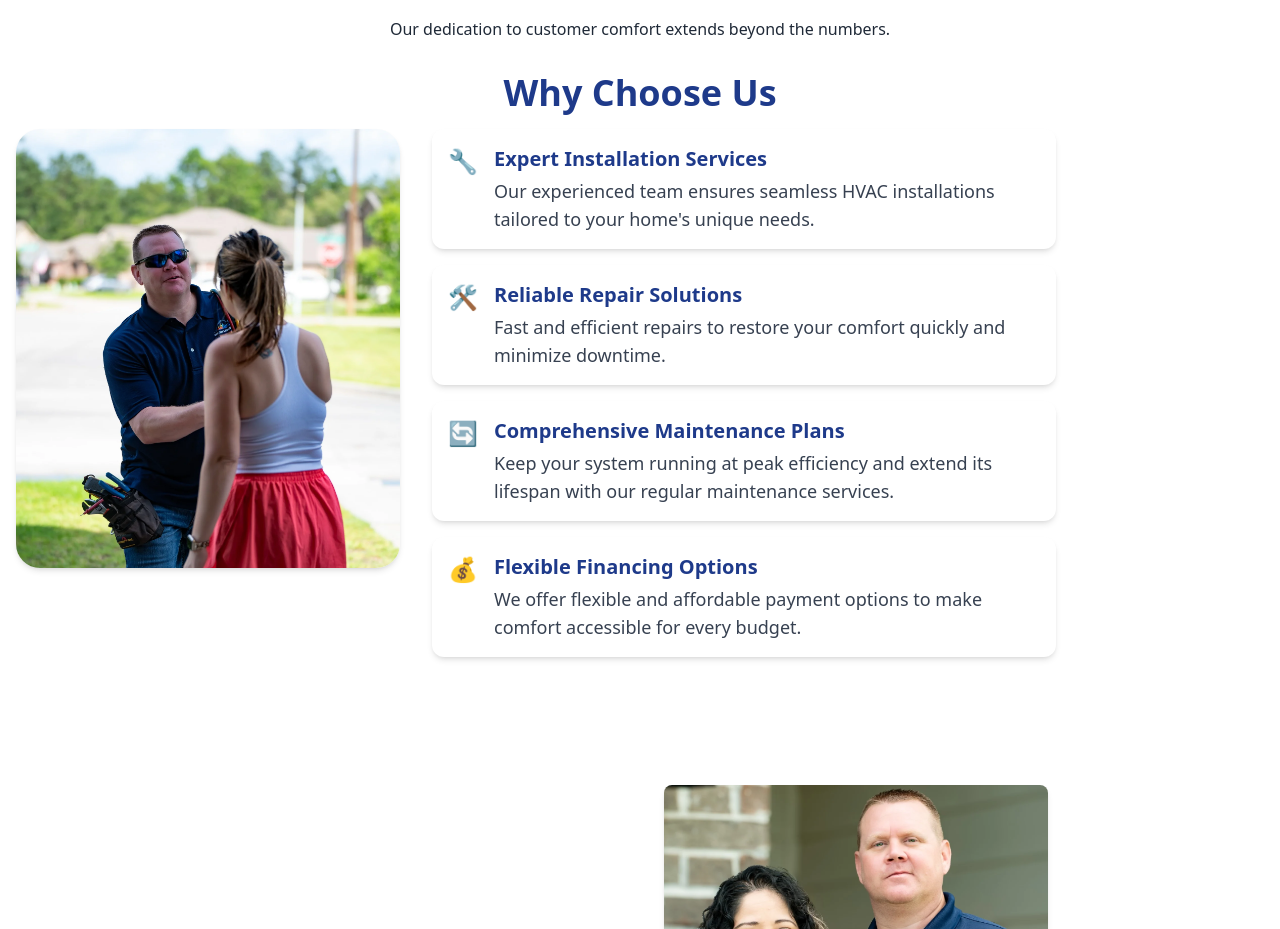
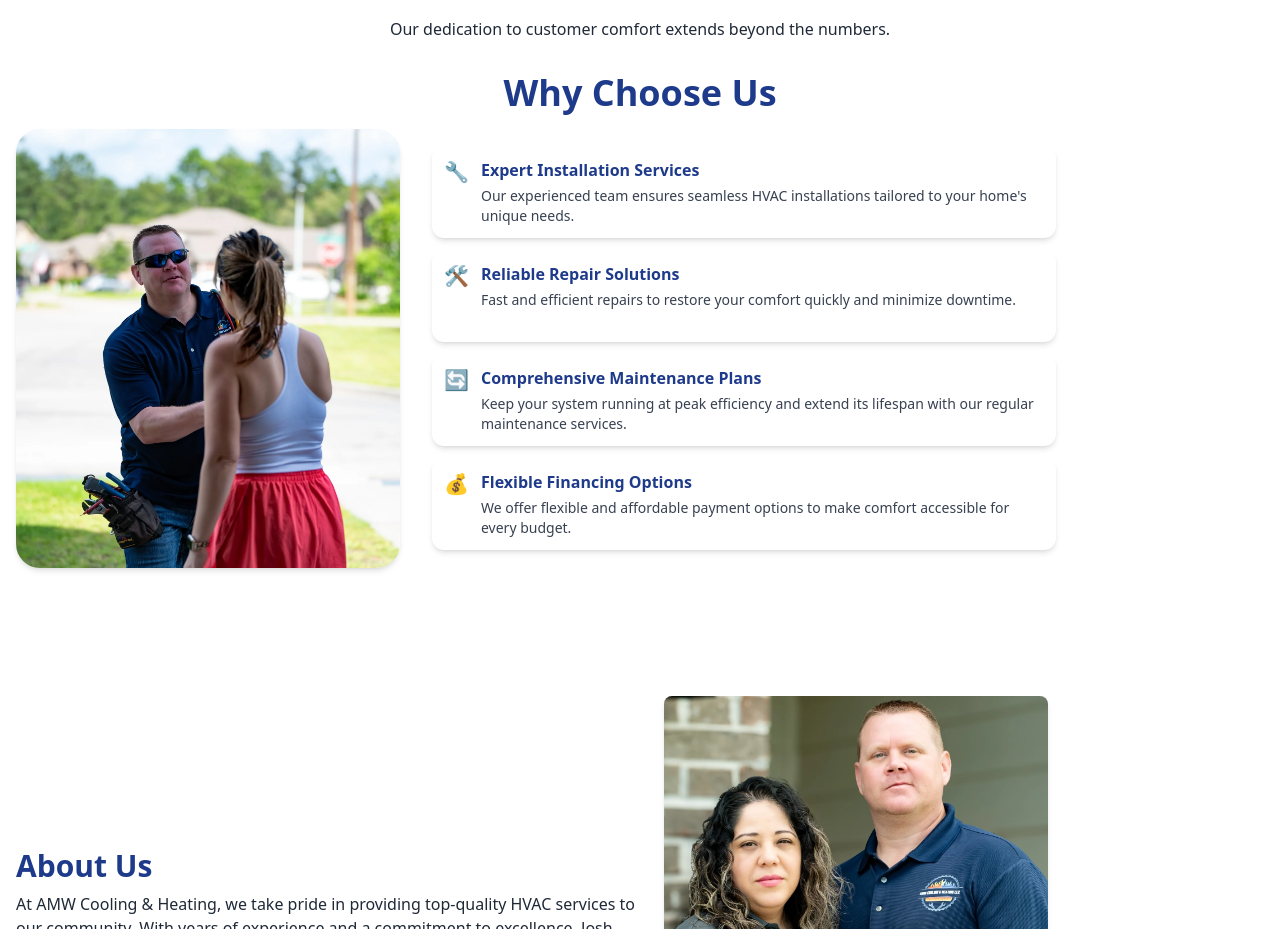
Before and after one commit to kstephens0331/amw-cooling-heating, a React (Create React App) app: page / in a window 1280 px wide. Shown: the part 940-1869 px from the top of the page. Built offline with nearby package versions, Linux system fonts and the light colour scheme.

Commit message:
update helmet

```diff
--- a/package.json
+++ b/package.json
@@ -14,7 +14,7 @@
     "react": "^18.2.0",
     "react-device-detect": "^2.2.3",
     "react-dom": "^18.2.0",
-    "react-helmet": "^6.1.0",
+    "react-helmet-async": "^2.0.5",
     "react-icons": "^5.5.0",
     "react-leaflet": "4.2.1",
     "react-router-dom": "^6.21.2",
--- a/src/App.js
+++ b/src/App.js
@@ -1,4 +1,5 @@
 import { BrowserRouter as Router, Routes, Route } from 'react-router-dom';
+import { HelmetProvider } from 'react-helmet-async';
 
 // Shared components
 import Navbar from './components/Navbar';
@@ -19,6 +20,7 @@ import NotFound from './pages/NotFound';
 
 function App() {
   return (
+    <HelmetProvider>
     <div className="bg-white text-gray-800 font-sans">
       <Router>
         <Navbar />
@@ -38,6 +40,7 @@ function App() {
          <ChatBot />
       </Router>
     </div>
+   </HelmetProvider>
   );
 }
 
--- a/src/components/QuickStats.jsx
+++ b/src/components/QuickStats.jsx
@@ -86,18 +86,18 @@ export default function QuickStats() {
 </div>
 
           {/* Right Side Boxes */}
-          <div className="lg:w-1/2 w-full min-h-[20rem] grid grid-cols-1 gap-4 order-2">
+<div className="lg:w-1/2 w-full min-h-[20rem] grid grid-cols-1 gap-3 order-2">
   {features.map((item, idx) => (
     <div
       key={idx}
-                className="bg-white rounded-xl shadow-md p-4 flex items-start space-x-4"
+      className="bg-white rounded-xl shadow-md p-3 flex items-start space-x-3"
     >
-                <div className="text-2xl">{item.icon}</div>
+      <div className="text-xl">{item.icon}</div>
       <div>
-                  <h3 className="text-xl md:text-1xl font-semibold text-blue-900 mb-1">
+        <h3 className="text-base font-semibold text-blue-900 mb-1">
           {item.title}
         </h3>
-                  <p className="text-base md:text-lg text-gray-700">
+        <p className="text-sm text-gray-700 leading-snug line-clamp-2 min-h-[2.5rem]">
           {item.description}
         </p>
       </div>
--- a/src/pages/AboutUs.jsx
+++ b/src/pages/AboutUs.jsx
@@ -1,4 +1,4 @@
-import { Helmet } from 'react-helmet';
+import { Helmet } from 'react-helmet-async';
 import { Link } from 'react-router-dom';
 import { motion } from 'framer-motion';
 import { FaFacebook, FaInstagram, FaYelp } from 'react-icons/fa';
--- a/src/pages/Contact.jsx
+++ b/src/pages/Contact.jsx
@@ -1,5 +1,5 @@
 import React, { useEffect } from 'react';
-import { Helmet } from 'react-helmet';
+import { Helmet } from 'react-helmet-async';
 import logo from '../assets/images/FullLogo_Transparent.png';
 import { Link } from 'react-router-dom';
 import { FaFacebook, FaInstagram, FaYelp } from 'react-icons/fa';
--- a/src/pages/FAQs.jsx
+++ b/src/pages/FAQs.jsx
@@ -1,5 +1,5 @@
 import React, { useState } from 'react';
-import { Helmet } from 'react-helmet';
+import { Helmet } from 'react-helmet-async';
 import FinancingCTA from '../components/FinancingCTA';
 import { Link } from 'react-router-dom';
 import { FaFacebook, FaInstagram, FaYelp } from 'react-icons/fa';
--- a/src/pages/Financing.jsx
+++ b/src/pages/Financing.jsx
@@ -1,4 +1,4 @@
-import { Helmet } from 'react-helmet';
+import { Helmet } from 'react-helmet-async';
 import { FaCheckCircle, FaDollarSign, FaHandshake } from 'react-icons/fa';
 import { Link } from 'react-router-dom';
 import { FaFacebook, FaInstagram, FaYelp } from 'react-icons/fa';
--- a/src/pages/HomePage.jsx
+++ b/src/pages/HomePage.jsx
@@ -1,4 +1,4 @@
-import { Helmet } from 'react-helmet';
+import { Helmet } from 'react-helmet-async';
 import { Link } from 'react-router-dom';
 import { FaFacebook, FaInstagram, FaYelp } from 'react-icons/fa';
 import { FcGoogle } from 'react-icons/fc';
--- a/src/pages/NotFound.jsx
+++ b/src/pages/NotFound.jsx
@@ -1,5 +1,5 @@
 import { Link } from 'react-router-dom';
-import { Helmet } from 'react-helmet';
+import { Helmet } from 'react-helmet-async';
 
       <Helmet>
         <title>Page Not Found | AMW Cooling & Heating LLC</title>
--- a/src/pages/Services.jsx
+++ b/src/pages/Services.jsx
@@ -1,4 +1,4 @@
-import { Helmet } from 'react-helmet';
+import { Helmet } from 'react-helmet-async';
 import ManufacturerCarousel from '../components/ManufacturerCarousel';
 import { Link } from 'react-router-dom';
 import { FaFacebook, FaInstagram, FaYelp } from 'react-icons/fa';
--- a/src/pages/TestimonialsPage.jsx
+++ b/src/pages/TestimonialsPage.jsx
@@ -1,6 +1,6 @@
 import React, { useEffect } from 'react';
 import { FaQuoteLeft } from 'react-icons/fa';
-import { Helmet } from 'react-helmet';
+import { Helmet } from 'react-helmet-async';
 
 <Helmet>
   <title>Customer Testimonials | AMW Cooling & Heating LLC</title>
```
Also changed, not shown: 1 other file (tests, documents, lock files or other folders). Lines whose indentation alone changed are shown as unchanged.
